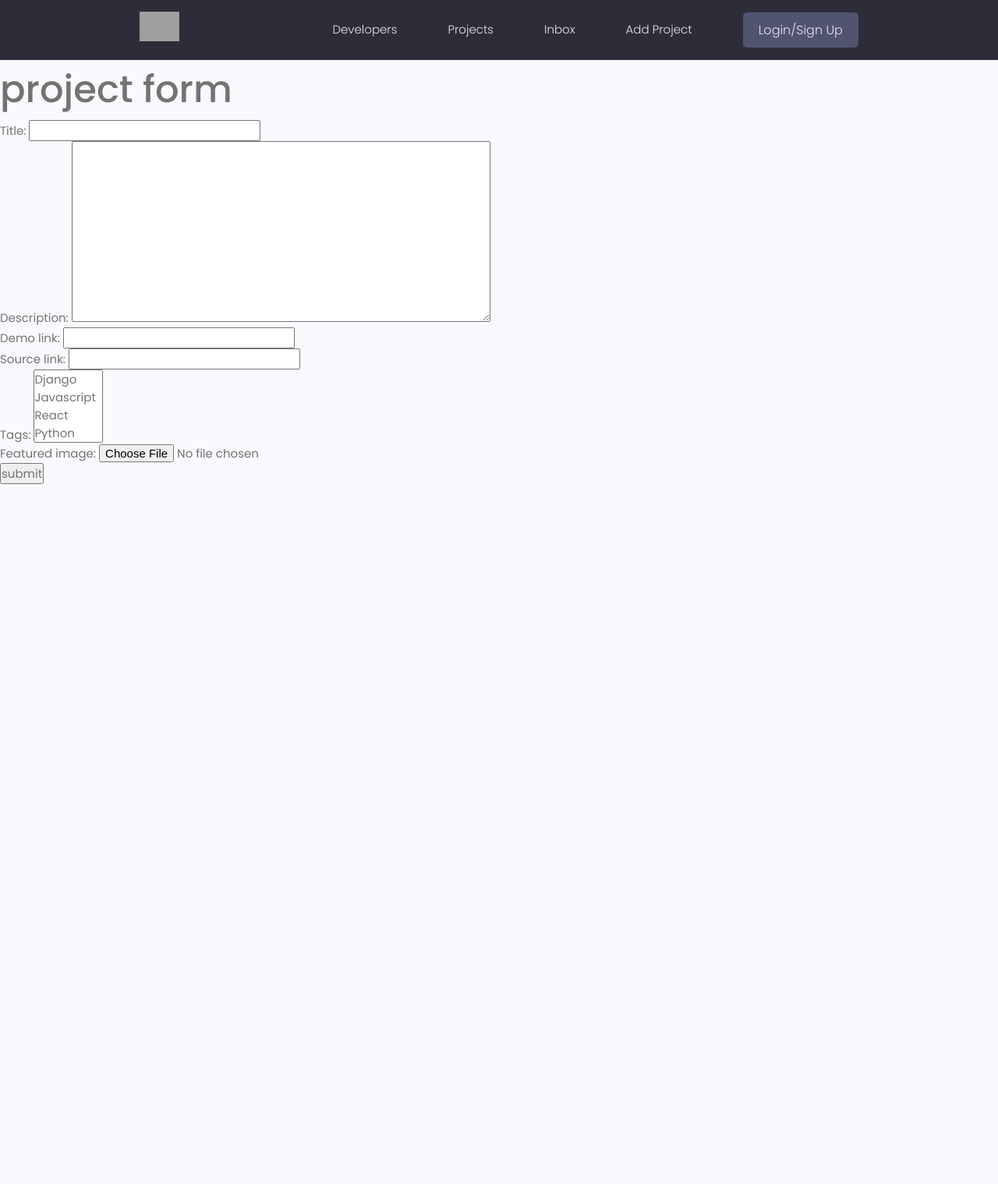
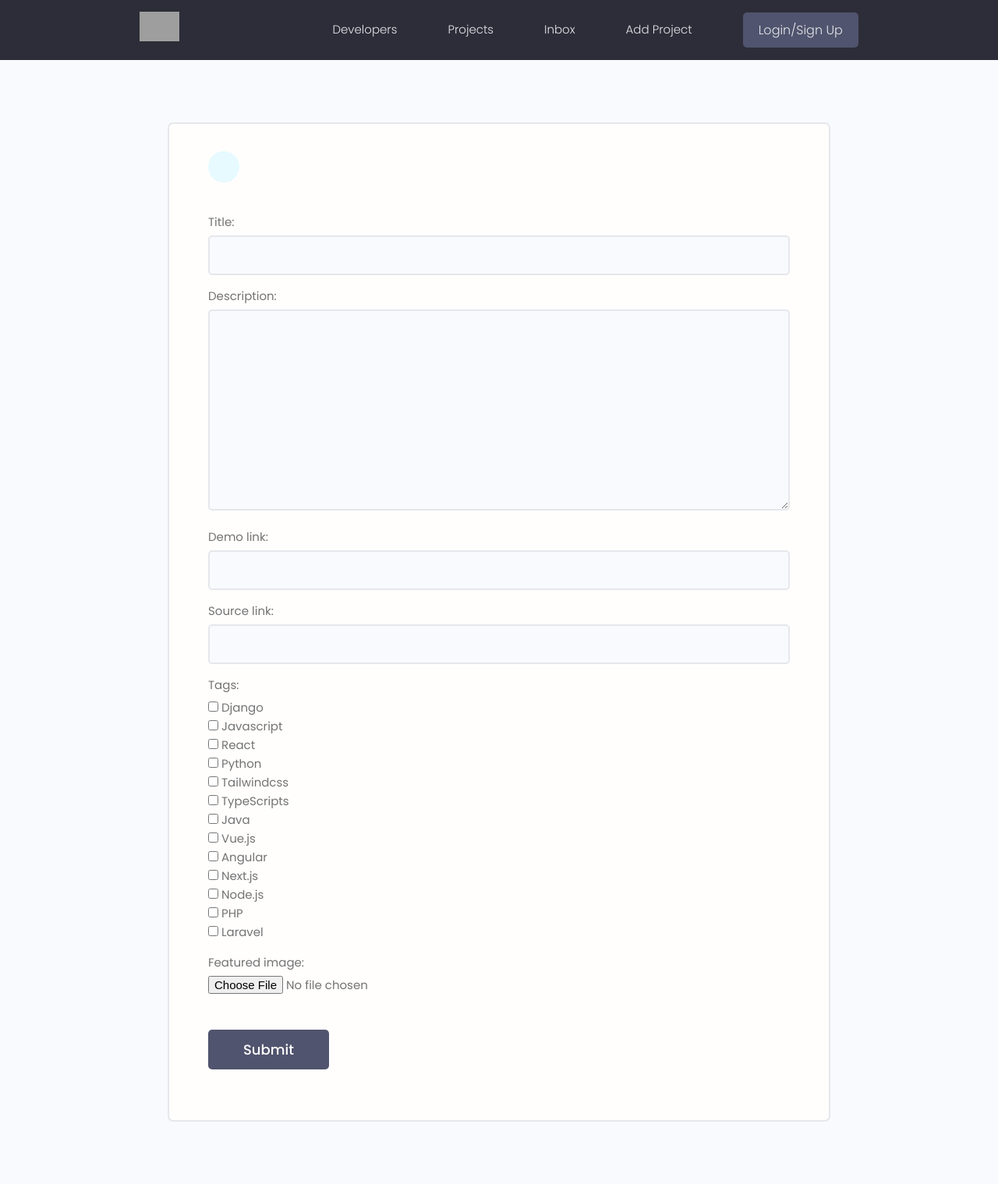
Before and after one commit to aliadde/devsearch, a Django app: page /create-project/ in a window 1280 px wide. Shown: the whole page at 78% size. Before the commit the page ends 621 px from the top, so only its background shows below. Run offline with Django 5.2, Linux system fonts and the light colour scheme; data comes from the database, SQL or seed files in the repository; both versions use the stored data as it was after the commit; some libraries are stand-ins or nearby versions; grey boxes are pictures that could not be loaded.

Commit message:
projects app design upload and set seccessfully

```diff
--- a/projects/forms.py
+++ b/projects/forms.py
@@ -1,4 +1,5 @@
 from django import forms
+from django.forms  import widgets
 from .models import Project
 
 class ProjectForm(forms.ModelForm):
@@ -6,3 +7,25 @@ class ProjectForm(forms.ModelForm):
             model = Project
             fields = ['title','description','demo_link','source_link'
                       ,'tags','featured_image']
+            widgets = {
+                  'tags': forms.CheckboxSelectMultiple(),
+            }
+
+
+      # آخرم به زور فهمیدم چیشد توی این کده پایین
+      def __init__(self,*args, **kwargs):
+            super(ProjectForm, self).__init__(*args,**kwargs)
+            for name , field in self.fields.items():
+                  field.widget.attrs.update(
+                        {
+                              'class':"input input--text" ,
+                               'id':"formInput#text" ,
+                        }
+                  )
+
+
+            # for single field adding class
+            # self.fields['title'].widget.attrs.update({
+            #       'class':"input input--text" ,
+            #       id:"formInput#text"
+            #       })
--- a/projects/templates/projects/project_form.html
+++ b/projects/templates/projects/project_form.html
@@ -1,12 +1,31 @@
 {% extends "base.html" %}
 {% load static %}
 {% block content %}
-      <h1> project form  </h1>
-      <form action="" method="POST" enctype="multipart/form-data">
-            {% csrf_token %}
-            {{form}}
-            <div >
-                  <input class="sub" type="submit" value="submit">
-            </div>
-      </form>
+      <!-- Main Section -->
+    <main class="formPage my-xl">
+      <div class="content-box">
+          <div class="formWrapper">
+              <a class="backButton" href="#"><i class="im im-angle-left"></i></a>
+              <br>
+
+              <form class="form" method="POST" enctype="multipart/form-data">
+                  {% csrf_token %}
+
+
+                  {% for field in form %}
+                    <!-- Input:Text -->
+                    <div class="form__field">
+                        <label for="formInput#text">{{field.label}}: </label>
+                          {{field}}
+                    </div>
+                  {% endfor %}
+                  <input class="btn btn--sub btn--lg  my-md" type="submit" value="Submit" />
+              </form>
+          </div>
+      </div>
+  </main>
 {% endblock  %}
+
+  {% comment %} <input class="input input--text" id="formInput#text" type="text"
+                      name="text"
+                          placeholder="Enter text" /> {% endcomment %}
```
Also changed, not shown: templates/form-template.html (+1 -40 lines), db.sqlite3.
